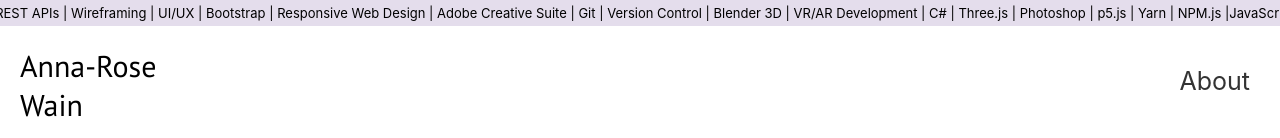
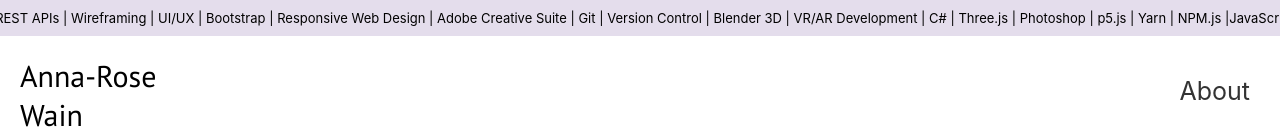
Before and after one commit to anna-rosew/anna-rose-wain, a React (Create React App) app: page / in a window 1280 px wide. Shown: the top 138 px of the page. Built offline with nearby package versions, Linux system fonts and the light colour scheme; grey boxes are pictures that could not be loaded; a web font is replaced by a local one.

Commit message:
Edit marquee

```diff
--- a/src/Styles/Hero.css
+++ b/src/Styles/Hero.css
@@ -80,9 +80,9 @@ a.loughborough:hover {
 }
 
 .crawler {
-  padding-top: 5px;
+  padding-top: 10px;
   font-size: 13px;
-  padding-bottom: 5px;
+  padding-bottom: 10px;
   background-color: #e4ddec;
   border: "1px solid black";
 }
```
